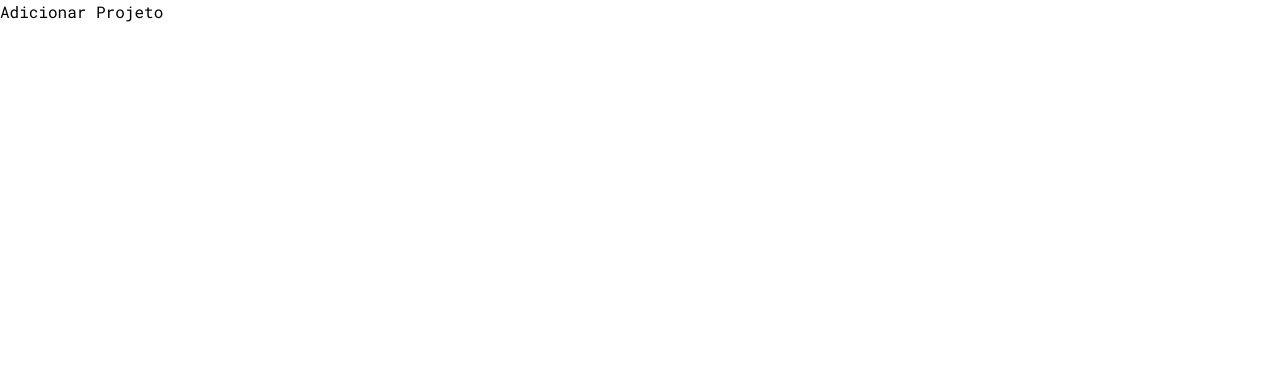
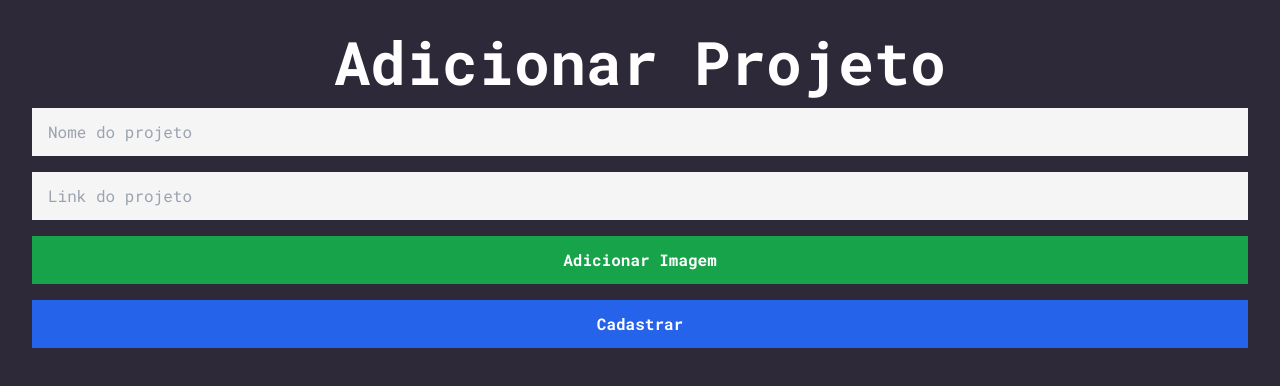
Before and after one commit to HenriqueSoubhia/Portifolio, a Next.js app: page /adm in a window 1280 px wide. Shown: the top 386 px of the page. Built offline with nearby package versions, Linux system fonts and the light colour scheme.

Commit message:
adm screen

```diff
--- a/src/app/adm/page.tsx
+++ b/src/app/adm/page.tsx
@@ -1,11 +1,97 @@
+"use client";
+
+import Button from "@/components/Button";
+import Input from "@/components/Input";
+import Image from "next/image";
+import {
+  ChangeEvent,
+  FormEvent,
+  MouseEventHandler,
+  useRef,
+  useState,
+} from "react";
+
 export default function Adm() {
-    return(
-        <div>
-            <h2>Adicionar Projeto</h2>
+  const [name, setName] = useState<string>("");
+  const [link, setLink] = useState<string>("");
 
-            <form>
+  const fileInputRef = useRef<HTMLInputElement>(null);
 
-            </form>
-        </div>
-    )
+  const [file, setFile] = useState<File | undefined>(undefined);
+  const [previewUrl, setPreviewUrl] = useState<string | null>(null);
+
+  const handleFileChange = (event: React.ChangeEvent<HTMLInputElement>) => {
+    const selectedFile = event.target.files?.[0];
+    if (selectedFile) {
+      setFile(selectedFile);
+      const url = URL.createObjectURL(selectedFile);
+      setPreviewUrl(url);
+    }
+  };
+
+  const handleSubmit = (e: FormEvent) => {
+    e.preventDefault();
+
+    if (!name || !file || !link) return;
+
+    const project = {
+      name,
+      file,
+      link,
+    };
+
+
+  };
+
+  return (
+    <main className="bg-gray-blue h-full gap-4 flex flex-col p-8">
+      <h2 className="text-center text-6xl font-bold text-white">
+        Adicionar Projeto
+      </h2>
+
+      <form className="flex flex-col gap-4" onSubmit={handleSubmit}>
+        <Input
+          placeholder="Nome do projeto"
+          value={name}
+          setValueFn={setName}
+        />
+        <Input
+          placeholder="Link do projeto"
+          value={link}
+          setValueFn={setLink}
+        />
+
+        <Button
+          text="Adicionar Imagem"
+          className="bg-green-600"
+          onClick={(e) => {
+            e.preventDefault();
+            fileInputRef.current?.click();
+          }}
+        />
+
+        <input
+          className="hidden"
+          ref={fileInputRef}
+          type="file"
+          onChange={handleFileChange}
+          accept="image/*"
+        />
+
+        {previewUrl && (
+          <div className="mt-4">
+            <Image
+              src={previewUrl}
+              width={500}
+              height={300}
+              alt="Preview"
+              className="max-w-full h-auto"
+            />
+          </div>
+        )}
+
+        <Button text="Cadastrar" />
+      </form>
+    </main>
+  );
 }
--- a/src/app/globals.css
+++ b/src/app/globals.css
@@ -12,6 +12,10 @@
     font-size: 16px; /* Base font size */
 }
 
+body,html{
+    height: 100%;
+}
+
 
 @media (max-width: 768px) {
     :root {
--- a/src/components/Button.tsx
+++ b/src/components/Button.tsx
@@ -5,7 +5,6 @@ type Props = ComponentProps<"button"> & {
   text?: string;
   icon?: React.ReactNode;
   href?: string;
-  onClick?: () => void;
 };
 
 const Button = ({ text, icon, href, onClick, className }: Props) => {
--- a/src/components/Sections/Projetos.tsx
+++ b/src/components/Sections/Projetos.tsx
@@ -4,33 +4,31 @@ import Link from "next/link";
 import React from "react";
 import Image, { StaticImageData } from "next/image";
 
-import coldeFoto from '../../assets/imgs/coldelabs.png'
-import todoFoto from '../../assets/imgs/todo-firebase.png'
-import sassCurso from '../../assets/imgs/sassCurso.png'
+import coldeFoto from "../../assets/imgs/coldelabs.png";
+import todoFoto from "../../assets/imgs/todo-firebase.png";
+import sassCurso from "../../assets/imgs/sassCurso.png";
 
-type Props = {};
-
-type Projeto = {
+type Project = {
   name: string;
   link: string;
-  foto: string | StaticImageData;
+  photo: string | StaticImageData;
 };
 
-const projetos: Projeto[] = [
+const projects: Project[] = [
   {
     name: "Colde Labs - Ensinando programação",
     link: "https://coldelabs.web.app/",
-    foto: coldeFoto,
+    photo: coldeFoto,
   },
   {
     name: "To do List - React/Firebase",
     link: "https://github.com/HenriqueSoubhia/to-do-firebase",
-    foto: todoFoto,
+    photo: todoFoto,
   },
   {
     name: "Layout em SASS",
     link: "https://github.com/HenriqueSoubhia/projeto-agency-SASS",
-    foto: sassCurso,
+    photo: sassCurso,
   },
   // {
   //   name: "Projeto 4",
@@ -59,33 +57,31 @@ const projetos: Projeto[] = [
   // },
 ];
 
-const Projetos = (props: Props) => {
-  const projectsSliced = [
-    projetos.slice(0, projetos.length / 2),
-    projetos.slice(projetos.length / 2, projetos.length),
-  ];
-
+const Projetos = () => {
   return (
     <section id="projetos" className="flex justify-center py-32 bg-gray-blue">
       <div className="max-w-6xl px-8 w-full flex flex-col gap-12">
         <h2 className="text-6xl font-bold text-white">Projetos</h2>
 
-        <div className="flex flex-col md:flex-row gap-6">
-          {projectsSliced.map((list,i) => (
-            <div className="flex flex-col flex-1 gap-6" key={i} >
-              {list.map((project) => (
-                <Link href={project.link} className="relative overflow-hidden group" target="_blank" key={project.name}>
-                  <Image
-
-                    className="w-full"
-                    src={project.foto as string}
-                    alt={"print do "+project.name}
-                  />
-                  <h3 className="absolute bottom-[-6rem] text-xl font-bold transition-all w-full bg-black/70 text-white py-3 px-4 group-hover:bottom-0">{project.name}</h3>
-                </Link>
-              ))}
-            </div>
-          ))}
+        <div className="grid grid-cols-1 md:grid-cols-2 gap-6">
+          {projects &&
+            projects.map((project) => (
+              <Link
+                href={project.link}
+                className="relative overflow-hidden group"
+                target="_blank"
+                key={project.name}
+              >
+                <Image
+                  className="w-full"
+                  src={project.photo as string}
+                  alt={"print do " + project.name}
+                />
+                <h3 className="absolute bottom-[-6rem] text-xl font-bold transition-all w-full bg-black/70 text-white py-3 px-4 group-hover:bottom-0">
+                  {project.name}
+                </h3>
+              </Link>
+            ))}
         </div>
       </div>
     </section>
```
